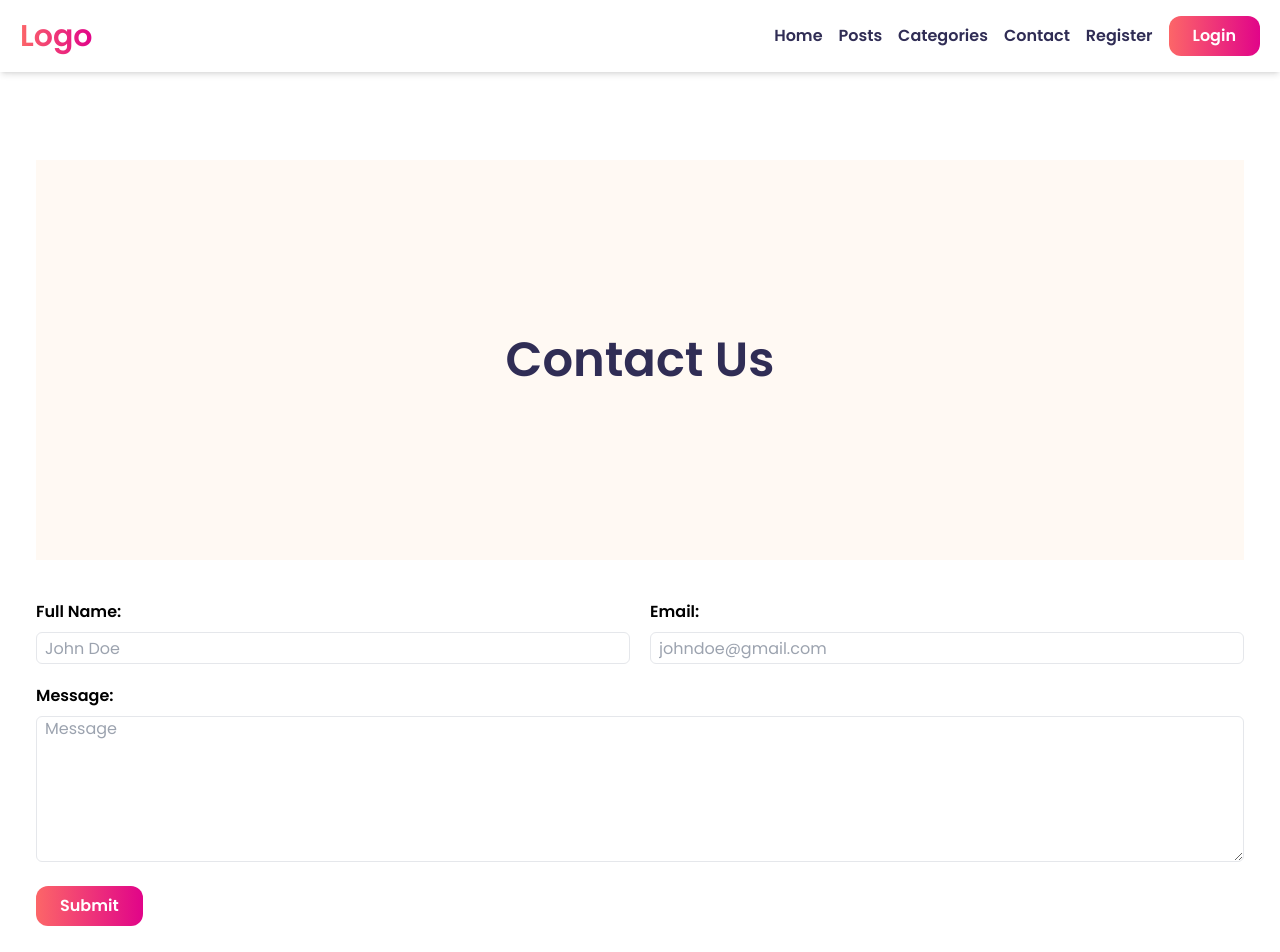
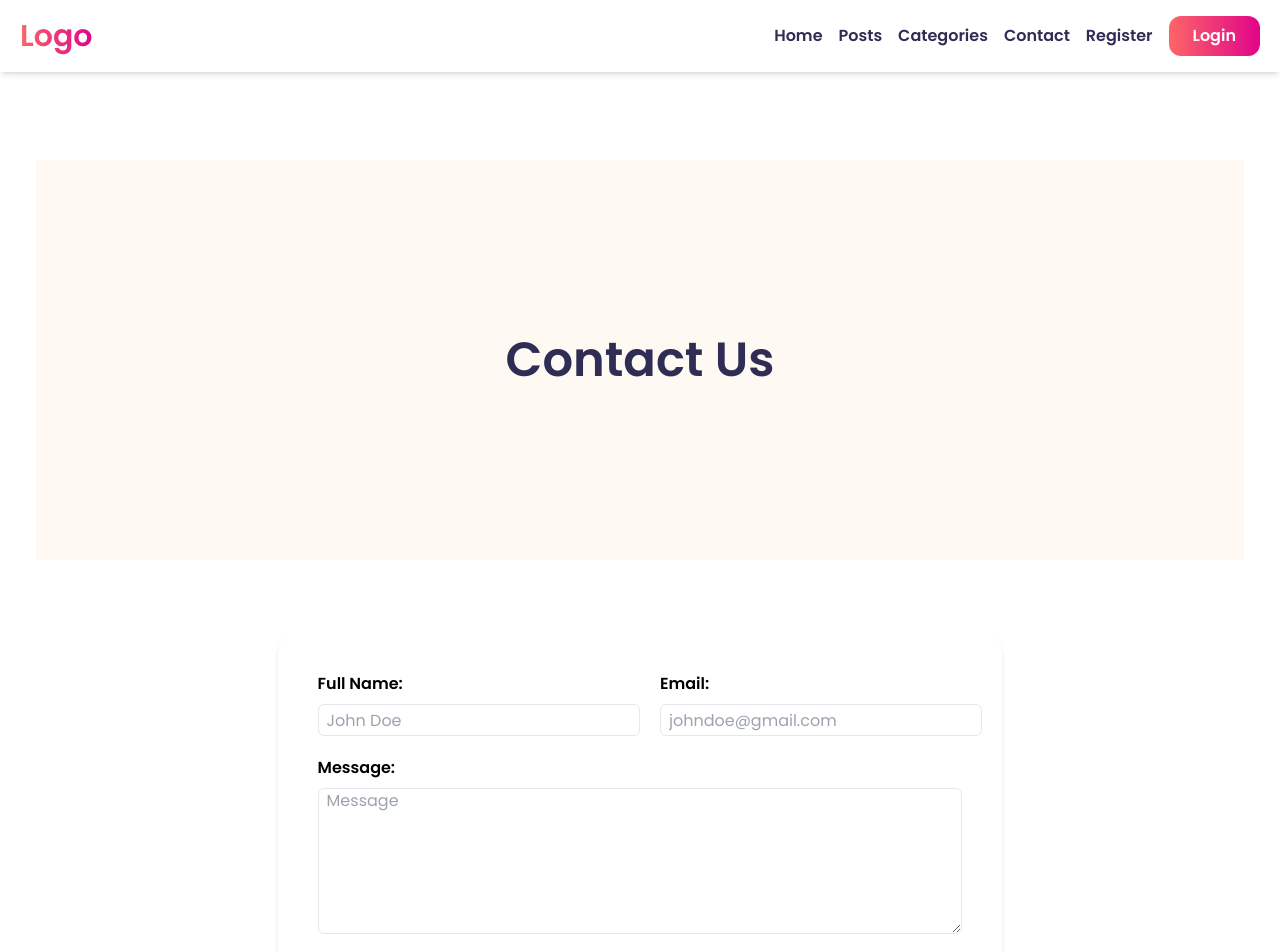
Before and after one commit to AkashAmrolkar/blogapp, a React (Vite) app in the folder client/: page /contact in a window 1280 px wide. Shown: the top 952 px of the page. Built offline with nearby package versions, Linux system fonts and the light colour scheme.

Commit message:
Updated contact page UI

```diff
--- a/client/src/component/ContactForm.jsx
+++ b/client/src/component/ContactForm.jsx
@@ -42,7 +42,7 @@ const ContactForm = () => {
 
     }
   return (
-    <div>
+    <div className=' w-full md:w-3/5 mx-auto shadow-md bg-white rounded-3xl p-4 md:p-10 mt-8'>
         <form onSubmit={handleSubmit}>
             <div className='flex flex-col sm:flex-row gap-5 mb-5'>
                 <div className="form_field flex flex-col gap-2 w-full sm:w-1/2">
```
